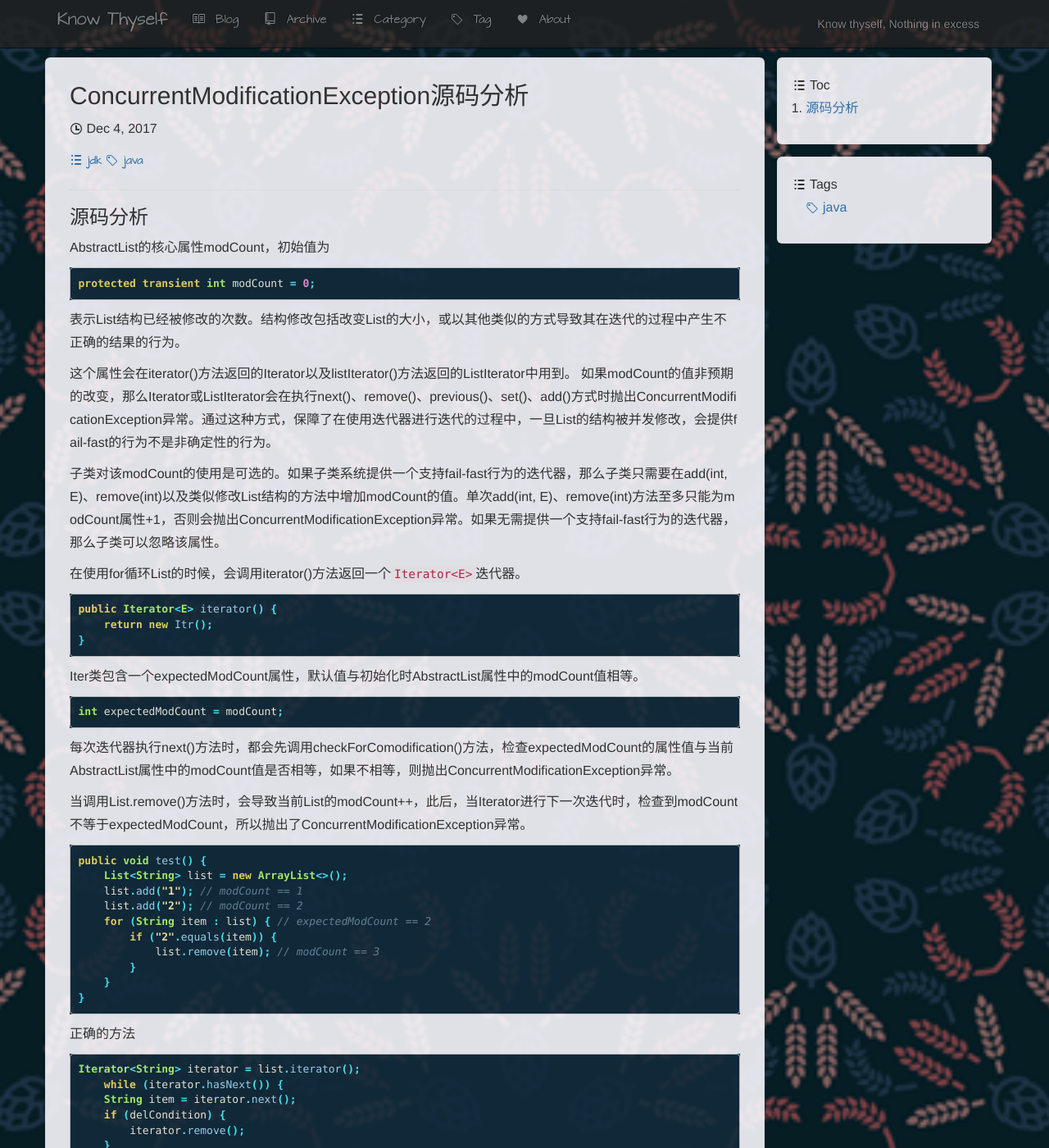
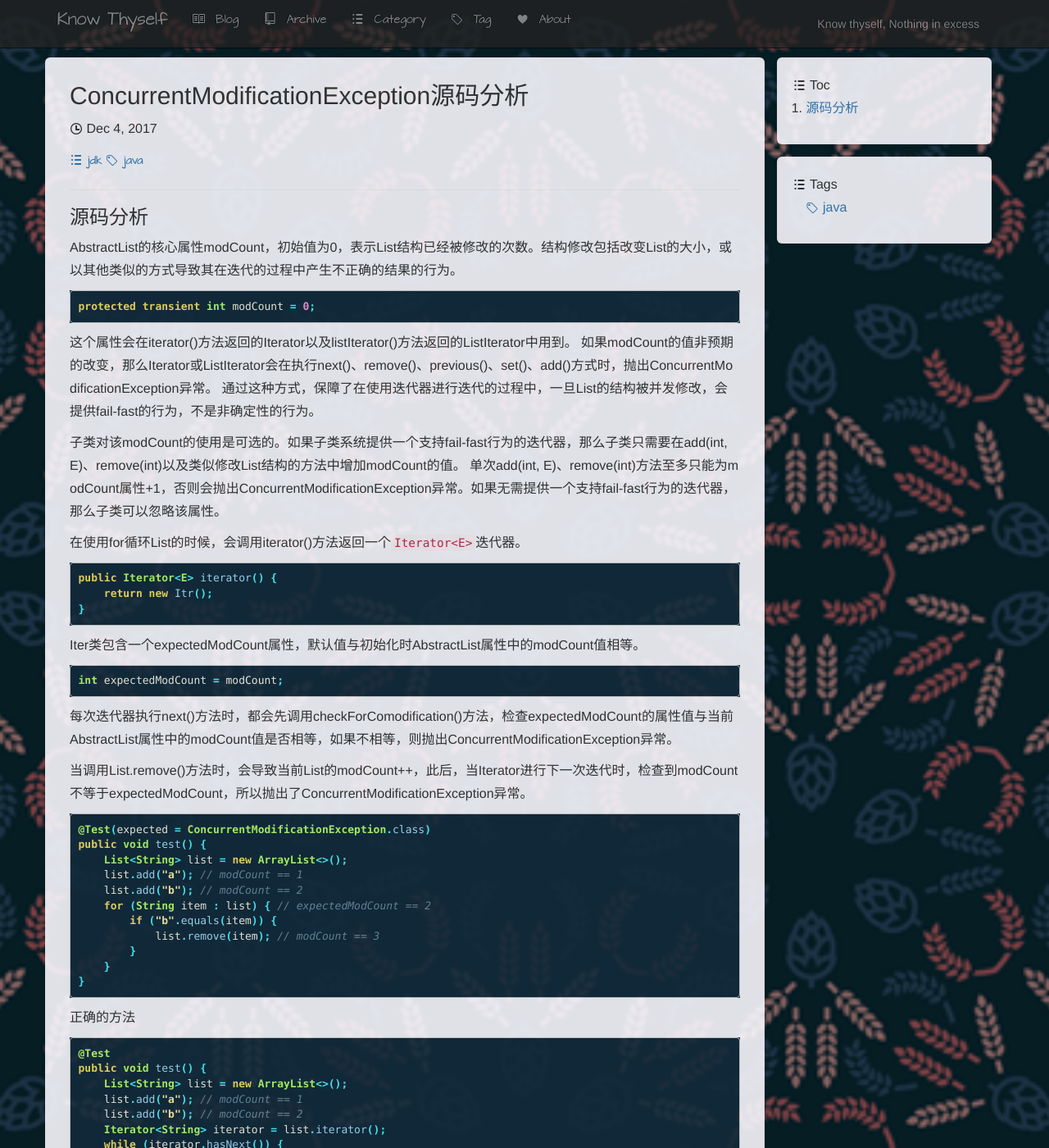
Before and after one commit to liushoukai/liushoukai.github.io, a Jekyll site: the page built from _posts/2017-12-04-concurrent-modification-exception-analysis.md, in a window 1280 px wide and 1400 px high. Shown: the whole window at 82% size. Built offline with Jekyll 4.4.1, drawn with Linux system fonts in a browser that asks for light colours; comment, search, counter and statistics services are not loaded; some of the changed text lies outside the part shown.

Commit message:
Update posts

````diff
--- a/_posts/2017-12-04-concurrent-modification-exception-analysis.md
+++ b/_posts/2017-12-04-concurrent-modification-exception-analysis.md
@@ -7,18 +7,18 @@ tags: java
 
 ### 源码分析
 
-AbstractList的核心属性modCount，初始值为
+AbstractList的核心属性modCount，初始值为0，表示List结构已经被修改的次数。结构修改包括改变List的大小，或以其他类似的方式导致其在迭代的过程中产生不正确的结果的行为。
 
 ```java
 protected transient int modCount = 0;
 ```
 
-表示List结构已经被修改的次数。结构修改包括改变List的大小，或以其他类似的方式导致其在迭代的过程中产生不正确的结果的行为。
+这个属性会在iterator()方法返回的Iterator以及listIterator()方法返回的ListIterator中用到。
+如果modCount的值非预期的改变，那么Iterator或ListIterator会在执行next()、remove()、previous()、set()、add()方式时，抛出ConcurrentModificationException异常。
+通过这种方式，保障了在使用迭代器进行迭代的过程中，一旦List的结构被并发修改，会提供fail-fast的行为，不是非确定性的行为。
 
-这个属性会在iterator()方法返回的Iterator以及listIterator()方法返回的ListIterator中用到。
-如果modCount的值非预期的改变，那么Iterator或ListIterator会在执行next()、remove()、previous()、set()、add()方式时抛出ConcurrentModificationException异常。通过这种方式，保障了在使用迭代器进行迭代的过程中，一旦List的结构被并发修改，会提供fail-fast的行为不是非确定性的行为。
-
-子类对该modCount的使用是可选的。如果子类系统提供一个支持fail-fast行为的迭代器，那么子类只需要在add(int, E)、remove(int)以及类似修改List结构的方法中增加modCount的值。单次add(int, E)、remove(int)方法至多只能为modCount属性+1，否则会抛出ConcurrentModificationException异常。如果无需提供一个支持fail-fast行为的迭代器，那么子类可以忽略该属性。
+子类对该modCount的使用是可选的。如果子类系统提供一个支持fail-fast行为的迭代器，那么子类只需要在add(int, E)、remove(int)以及类似修改List结构的方法中增加modCount的值。
+单次add(int, E)、remove(int)方法至多只能为modCount属性+1，否则会抛出ConcurrentModificationException异常。如果无需提供一个支持fail-fast行为的迭代器，那么子类可以忽略该属性。
 
 在使用for循环List的时候，会调用iterator()方法返回一个`Iterator<E>`迭代器。
 
@@ -39,12 +39,13 @@ int expectedModCount = modCount;
 当调用List.remove()方法时，会导致当前List的modCount++，此后，当Iterator进行下一次迭代时，检查到modCount不等于expectedModCount，所以抛出了ConcurrentModificationException异常。
 
 ```java
+@Test(expected = ConcurrentModificationException.class)
 public void test() {
     List<String> list = new ArrayList<>();
-    list.add("1"); // modCount == 1
-    list.add("2"); // modCount == 2
+    list.add("a"); // modCount == 1
+    list.add("b"); // modCount == 2
     for (String item : list) { // expectedModCount == 2
-        if ("2".equals(item)) {
+        if ("b".equals(item)) {
             list.remove(item); // modCount == 3
         }
     }
@@ -54,11 +55,18 @@ public void test() {
 正确的方法
 
 ```java
-Iterator<String> iterator = list.iterator();
+@Test
+public void test() {
+    List<String> list = new ArrayList<>();
+    list.add("a"); // modCount == 1
+    list.add("b"); // modCount == 2
+    Iterator<String> iterator = list.iterator();
     while (iterator.hasNext()) {
-    String item = iterator.next();
-    if (delCondition) {
-        iterator.remove();
+        String item = iterator.next();
+        if ("b".equals(item)) {
+            iterator.remove();
+        }
     }
+    Assert.assertEquals(1, list.size());
 }
 ```
````
Also changed, not shown: _posts/2015-05-01-java-hashmap.md (+2 -3 lines), _posts/2015-12-02-file-transfer-protocols.md (+3 -0 lines), _posts/2020-06-05-docker-images.md (+3 -23 lines), README.md.
